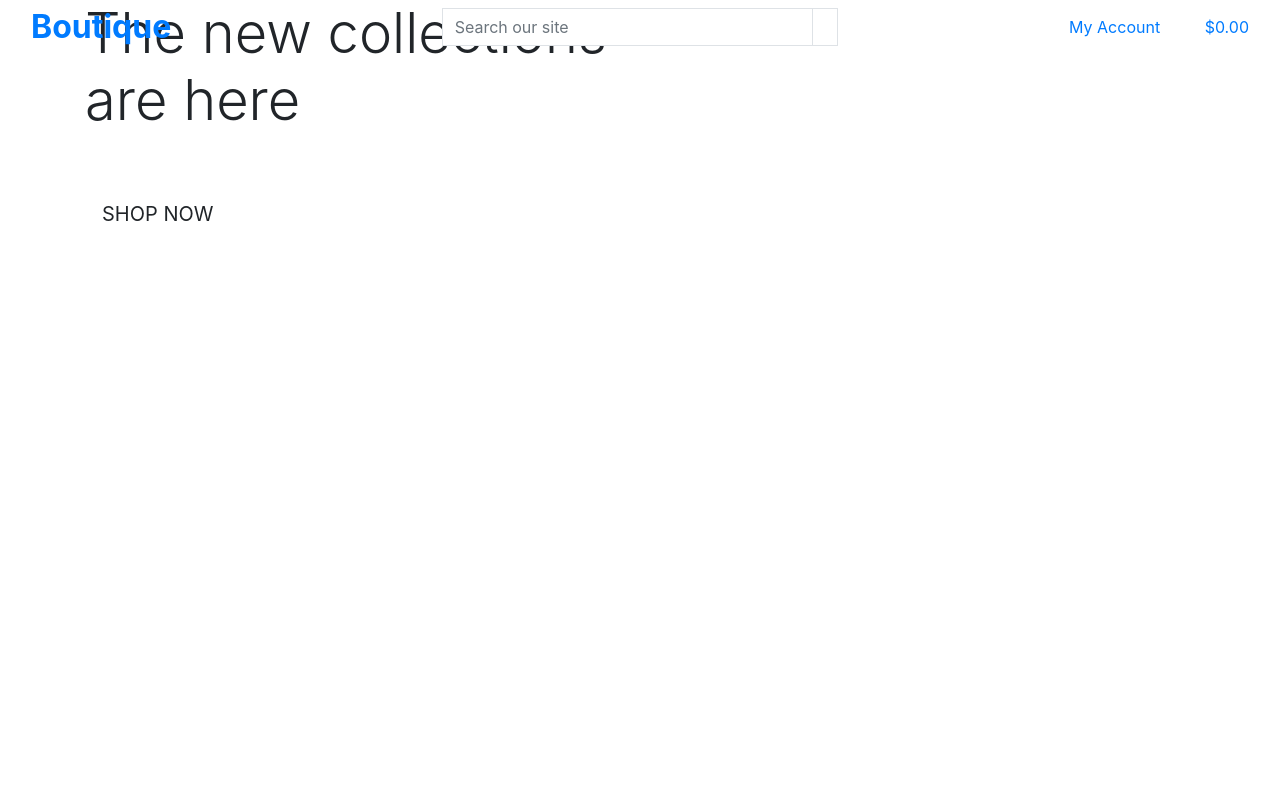
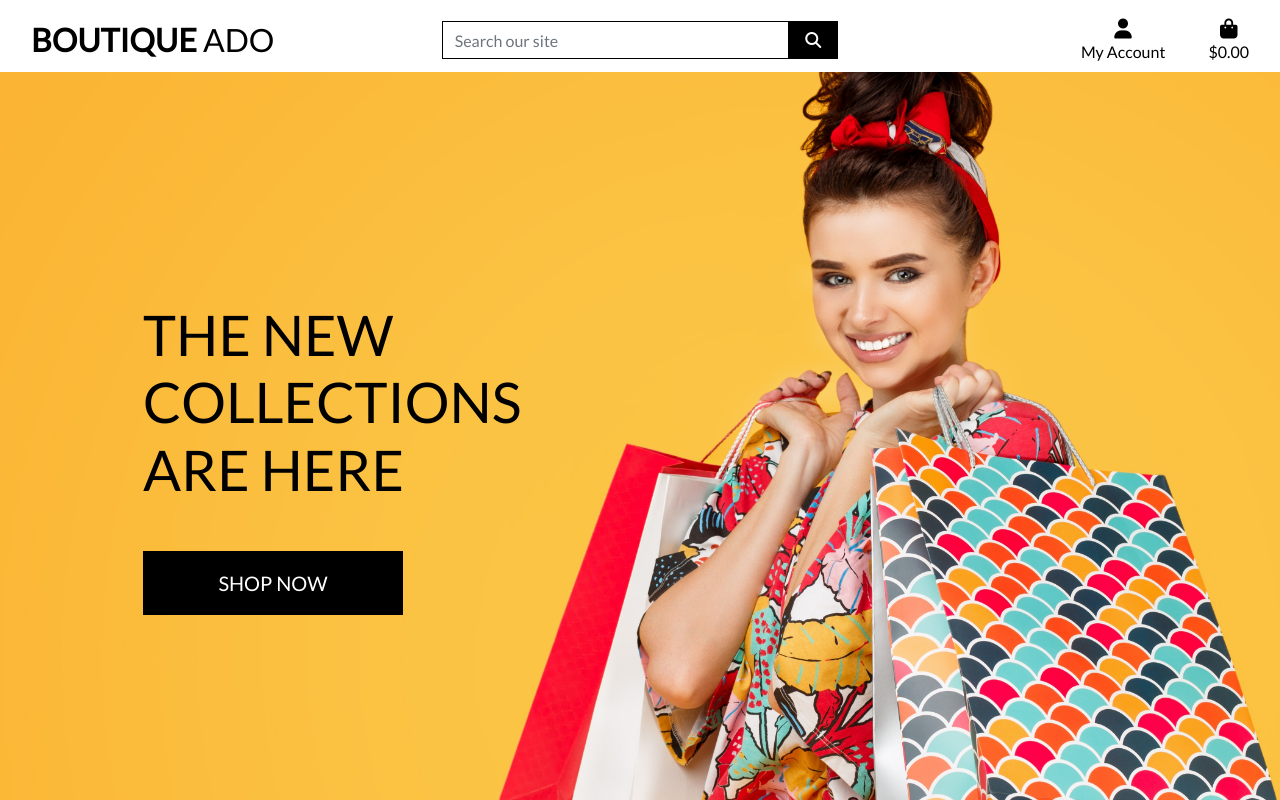
Before and after one commit to paulfitzpatrick85/Boutique-Ado-, a Django app: page / in a window 1280 px wide. Run offline with Django 3.2, Linux system fonts and the light colour scheme; some libraries are stand-ins or nearby versions.

Commit message:
complete homepage header and css

```diff
--- a/boutique_ado/settings.py
+++ b/boutique_ado/settings.py
@@ -150,6 +150,11 @@ USE_TZ = True
 # https://docs.djangoproject.com/en/3.2/howto/static-files/
 
 STATIC_URL = '/static/'
+STATICFILES_DIRS = (os.path.join(BASE_DIR, 'static'),)  # tells django where all static files are located
+
+
+MEDIA_URL = '/media/'
+MEDIA_ROOT = os.path.join(BASE_DIR, 'media')    #where all uploaded media fileswill go
 
 # Default primary key field type
 # https://docs.djangoproject.com/en/3.2/ref/settings/#default-auto-field
--- a/boutique_ado/urls.py
+++ b/boutique_ado/urls.py
@@ -15,9 +15,11 @@ Including another URLconf
 """
 from django.contrib import admin
 from django.urls import path, include
+from django.conf import settings
+from django.conf.urls.static import static
 
 urlpatterns = [
     path('admin/', admin.site.urls),
     path('accounts/', include('allauth.urls')),
     path('', include('home.urls'))
-]
+] + static(settings.MEDIA_URL, document_root=settings.MEDIA_ROOT)
--- /dev/null
+++ b/static/css/base.css
@@ -0,0 +1,81 @@
+html {
+    height: 100%;   /* allow bs h-100 to work*/
+}
+
+body {
+    background: url('/media/homepage_background_cropped.jpg') no-repeat center center fixed;  /*makes image stay in center of page*/
+    background-size: cover;                                                                  /*makes image stay in center of page*/
+    height: calc(100vh - 164px); /*164 will be eventual height of top header*/
+    color: #555;
+    font-family: 'Lato';
+}
+
+/* from Bulma */           /*css from bulma- like bs library, keeps fs icon center and same size unless made otherwise*/
+.icon {
+    align-items: center;
+    display: inline-flex;
+    justify-content: center;
+    height: 1.5rem;
+    width: 1.5rem;
+}
+
+.logo-font {
+    text-transform: uppercase;
+}
+
+.main-logo-link {
+    width: fit-content;  /*makes sure logo only take ups space the text requires*/
+}
+
+.shop-now-button {
+    background: black;
+    color: white;
+    min-width: 260px;
+}
+
+.btn-black {
+    background: black;
+    color: white;
+}
+
+.shop-now-button:hover,
+.shop-now-button:active,
+.shop-now-button:focus,
+.btn-black:hover,
+.btn-black:active,
+.btn-black:focus {
+    background: #222;
+    color: white;
+}
+
+.text-black {
+    color: #000 !important;
+}
+
+.border-black {
+    border: 1px solid black !important;
+}
+
+/* -------------------------------- Media Queries */
+
+/* Slightly larger container on xl screens */
+@media (min-width: 1200px) {
+  .container {
+    max-width: 80%;
+  }
+}
+
+/* fixed top navbar only on medium and up */
+@media (min-width: 992px) {
+    .fixed-top-desktop-only {
+        position: fixed;
+        top: 0;
+        right: 0;
+        left: 0;
+        z-index: 1030;
+    }
+
+    .header-container {
+        padding-top: 164px;   /*push body down to bottom of the main page header*/
+    }
+}
--- a/templates/base.html
+++ b/templates/base.html
@@ -16,6 +16,11 @@
     {% block corecss %}
     <!-- Bootstrap CSS -->
     <link rel="stylesheet" href="https://cdn.jsdelivr.net/npm/bootstrap@4.4.1/dist/css/bootstrap.min.css" integrity="sha384-Vkoo8x4CGsO3+Hhxv8T/Q5PaXtkKtu6ug5TOeNV6gBiFeWPGFN9MuhOf23Q9Ifjh" crossorigin="anonymous">
+    <link rel="preconnect" href="https://fonts.googleapis.com">
+    <link rel="preconnect" href="https://fonts.gstatic.com" crossorigin>
+    <link href="https://fonts.googleapis.com/css2?family=Lato&display=swap" rel="stylesheet">
+    <link rel="stylesheet" href="{% static 'css/base.css' %}">
+
     {% endblock %}
 
     {% block extra_css %}
@@ -24,6 +29,7 @@
     {% block corejs %}
     <!-- Optional JavaScript -->
     <!-- jQuery first, then Popper.js, then Bootstrap JS -->
+    <script src="https://kit.fontawesome.com/d275c14094.js" crossorigin="anonymous"></script>
     <script src="https://cdn.jsdelivr.net/npm/jquery@3.5.1/dist/jquery.min.js" integrity="sha256-9/aliU8dGd2tb6OSsuzixeV4y/faTqgFtohetphbbj0=" crossorigin="anonymous"></script>
     <script src="https://cdn.jsdelivr.net/npm/popper.js@1.16.0/dist/umd/popper.min.js" integrity="sha384-Q6E9RHvbIyZFJoft+2mJbHaEWldlvI9IOYy5n3zV9zzTtmI3UksdQRVvoxMfooAo" crossorigin="anonymous"></script>
     <script src="https://cdn.jsdelivr.net/npm/bootstrap@4.4.1/dist/js/bootstrap.min.js" integrity="sha384-wfSDF2E50Y2D1uUdj0O3uMBJnjuUD4Ih7YwaYd1iqfktj0Uod8GCExl3Og8ifwB6" crossorigin="anonymous"></script>
@@ -38,10 +44,10 @@
   <body>
     <!--HEADER-->
     <header class="container-fluid fixed-top"> <!--'fixed-top' sticks to top of page-->
-    <div class="row">
+    <div id="topnav" class="row bg-white pt-lg-2 d-none d-lg-flex">  <!--add padding, make bg white and display only on large screen-->
       <div class="col-12 col-lg-4 my-auto py-1 py-lg-0 text-center text-center text-lg-left"> <!--stack vertically on all but lg and Xlg screens-->
         <a href="{% url 'home' %}" class="nav-link main-logo-link">
-          <h2 class="logo-font text-black my-0"><strong>Boutique</strong></h2>
+          <h2 class="logo-font text-black my-0"><strong>Boutique</strong> Ado</h2>
         </a>
       </div>
       <div class="col-12 col-lg-4 my-auto py-1 py-lg-0">  <!--vertically centered with top and bottom padding on smaller screens-->
@@ -73,7 +79,7 @@
             </a>
                 <!--django template tag for what is displayed in dropdown menu-->
               <div class="dropdown-menu border-0" aria-labelledby="user-options">
-                {% if request.user.is_authenticated %}        <!--if registered=display 'my profile and 'log out'-->
+                {% if request.user.is_authenticated %}        <!--if registered =  display 'my profile and 'log out'-->
                     {% if request.user.is_superuser %}       <!--if logged in and superuser= link to manage store-->
                         <a href="" class="dropdown-item">Product Management</a>
                     {% endif %}
```
Also changed, not shown: media/homepage_background_cropped.jpg (added).
